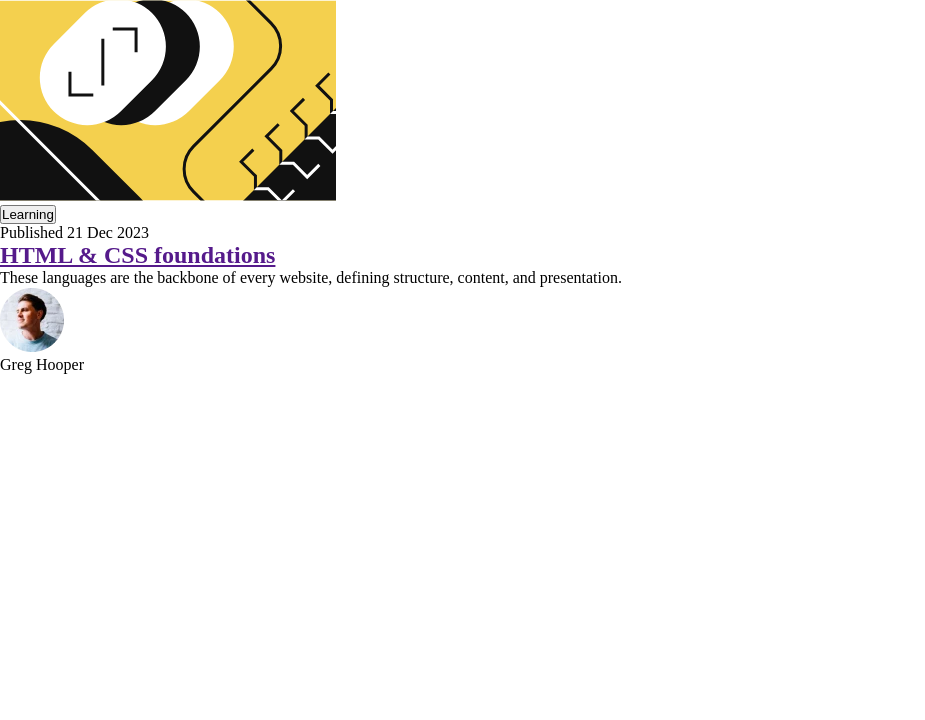
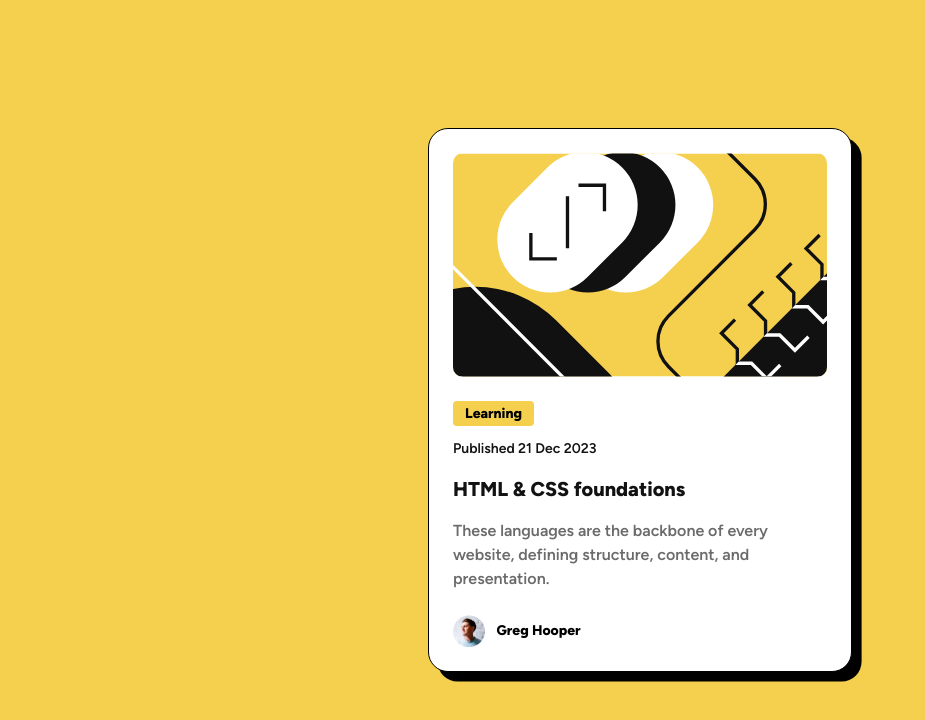
Before and after one commit to BrianOrtego91/Frontend_Mentor, a plain HTML site: page Blog_Preview_Card/index.html in a window 1280 px wide. Shown: the whole page, without its empty margins (0-925 px from the left). Drawn offline with Linux system fonts and the light colour scheme.

Commit message:
Finished Product
Finished css/html - version 1.

```diff
--- a/Blog_Preview_Card/css/style.css
+++ b/Blog_Preview_Card/css/style.css
@@ -29,3 +29,129 @@
     margin: 0;
     padding: 0;
 }
+
+
+#content {
+    display: flex;
+    flex-direction: column;
+    justify-content: center;
+    align-items: center;
+    line-height: 150%;
+    letter-spacing: 0px;
+    background-color: var(--yellow);
+    min-height: 100vh;
+}
+
+.cardBox {
+    display: flex;
+    flex-direction: column;
+    gap: 1.5rem;
+    max-width: 17.19rem;
+    border: .0625rem solid black;
+    background-color: var(--white);
+    padding: 1.5rem;
+    border-radius: 1.25rem;
+    box-shadow: 0.4rem 0.4rem 0px 0px rgba(0,0,0,1);
+}
+
+.cardImage {
+    border-radius: 0.625rem;
+}
+
+.cardContainer {
+    display: flex;
+    flex-direction: column;
+    gap: 0.75rem;
+}
+
+.cardButton {
+    display: flex;
+    gap: .5rem;
+    font-family: figTree-ExtraBold;
+    font-weight: 800;
+    font-size: .75rem;
+    background-color: var(--yellow);
+    padding: .25rem .75rem;
+    border-radius: .25rem;
+    max-width: fit-content;
+    border: none;
+}
+
+.cardDate {
+
+    font-family: figTree-Medium;
+    font-size: .75rem;
+    color: var(--darkGray);
+    letter-spacing: 0;
+    line-height: 150%;
+}
+
+.cardHead {
+    font-family: figTree-ExtraBold;
+    font-style: normal;
+    text-decoration: none;
+    color: var(--darkGray);
+    font-weight: 800;
+    font-size: 1.25rem;
+    letter-spacing: 0;
+    line-height: 150%;
+}
+
+.cardHead h2 {
+    font-size: 1.25rem;
+}
+
+.cardContent {
+    font-family: figTree-Medium;
+    color: var(--gray);
+    font-size: .873rem;
+    letter-spacing: 0px;
+    line-height: 150%;
+}
+
+.cardFooter {
+    display: flex;
+    align-items: center;
+    gap: .75rem;
+}
+
+.cardFooterImage {
+    max-height: 2rem;
+    max-width: 2rem;
+}
+
+.cardName {
+    font-family: figTree-ExtraBold;
+    letter-spacing: 0;
+    line-height: 150%;
+    font-size: 0.875rem;
+}
+
+@media (min-width: 800px) {
+    .cardBox {
+        min-width: 23.375rem;
+        box-shadow: 0.6rem 0.6rem 0px 0px rgba(0,0,0,1);
+    }
+
+    .cardButton {
+        font-size: .875rem;
+    }
+
+    .cardDate {
+        font-size: .875rem;
+    }
+
+    .cardHead {
+    font-size: 1.5rem;
+    }
+
+    .cardHead:hover {
+        color: var(--yellow);
+        transition: ease-in .2s;
+        cursor: pointer;
+    }
+
+    .cardContent {
+        font-size: 1rem;
+    }
+}
--- a/Blog_Preview_Card/index.html
+++ b/Blog_Preview_Card/index.html
@@ -13,6 +13,7 @@
 
 
 <main id="content">
+  <div class="cardBox">
       <img class="cardImage" src="/assets/images/illustration-article.svg" alt="">
 
     <section class="cardContainer">
@@ -31,10 +32,12 @@
       </p>
     </section>
     <section class="cardFooter">
-    <img src="/assets/images/image-avatar.webp" alt="">
-    <p class="cardName">Greg Hooper</p>
+      <img class="cardFooterImage" src="/assets/images/image-avatar.webp" alt="">
+      <p class="cardName">
+        Greg Hooper
+      </p>
     </section>
-
+  </div>
 </main>
   <!-- <div class="attribution">
     Challenge by <a href="https://www.frontendmentor.io?ref=challenge" target="_blank">Frontend Mentor</a>.
```
Lines whose indentation alone changed are shown as unchanged.
